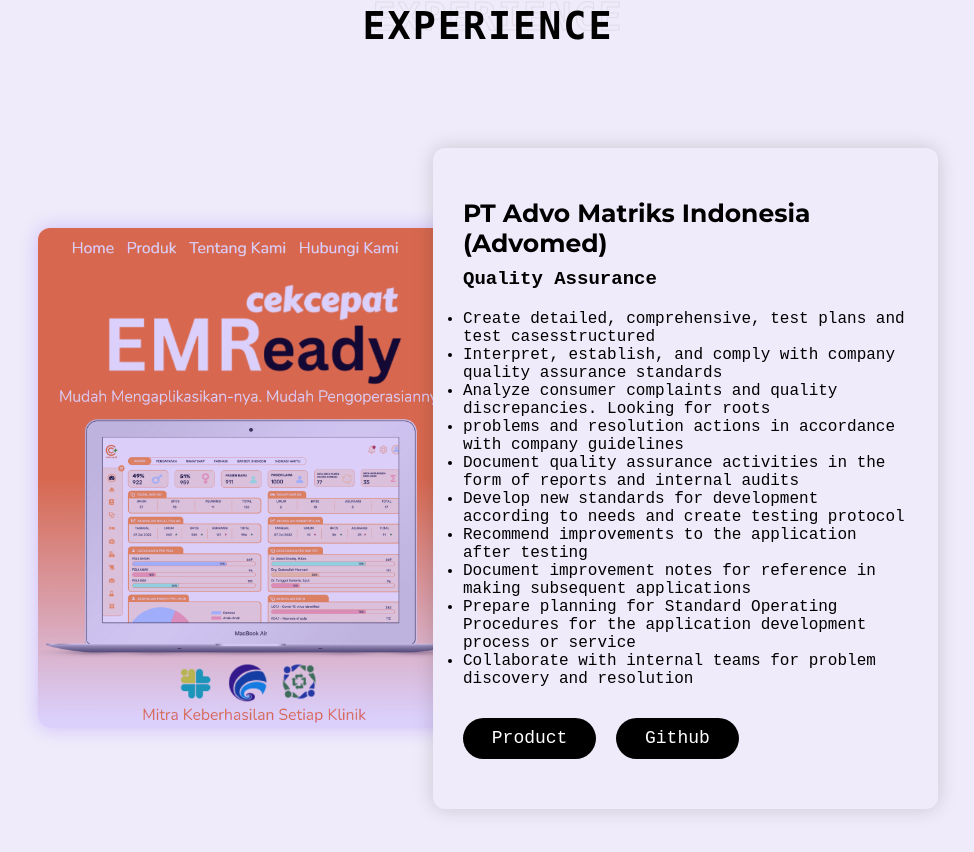
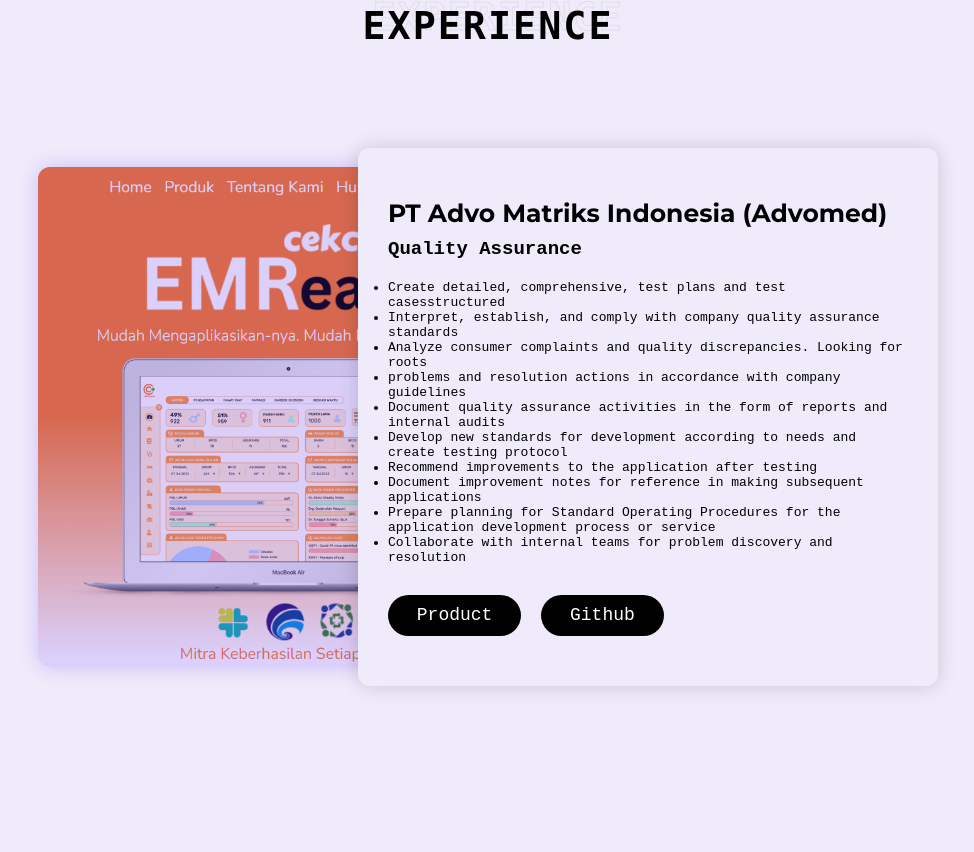
Before and after one commit to yuyunyuniati/portofolio-yuyun, a plain HTML site: page index.html in a window 1280 px wide. Shown: the part 1703-2555 px from the top of the page, without its empty margins (152-1126 px from the left). Drawn offline with Linux system fonts and the light colour scheme.

Commit message:
margin right

```diff
--- a/style.css
+++ b/style.css
@@ -804,7 +804,7 @@ p {
 	flex: 1;
 }
 #Experience .item .right {
-	margin-left: -50px;
+	margin-left: -200px;
 	flex: 1;
 	background-color: var(--body-bg);
 	padding: 5rem 3rem;
@@ -860,7 +860,7 @@ p {
 }
 
 #Experience .item .right ul {
-	font-size: 1.6rem;
+	font-size: 1.3rem;
 	width: fit-content;
 	margin: 0 auto;
 }
```
